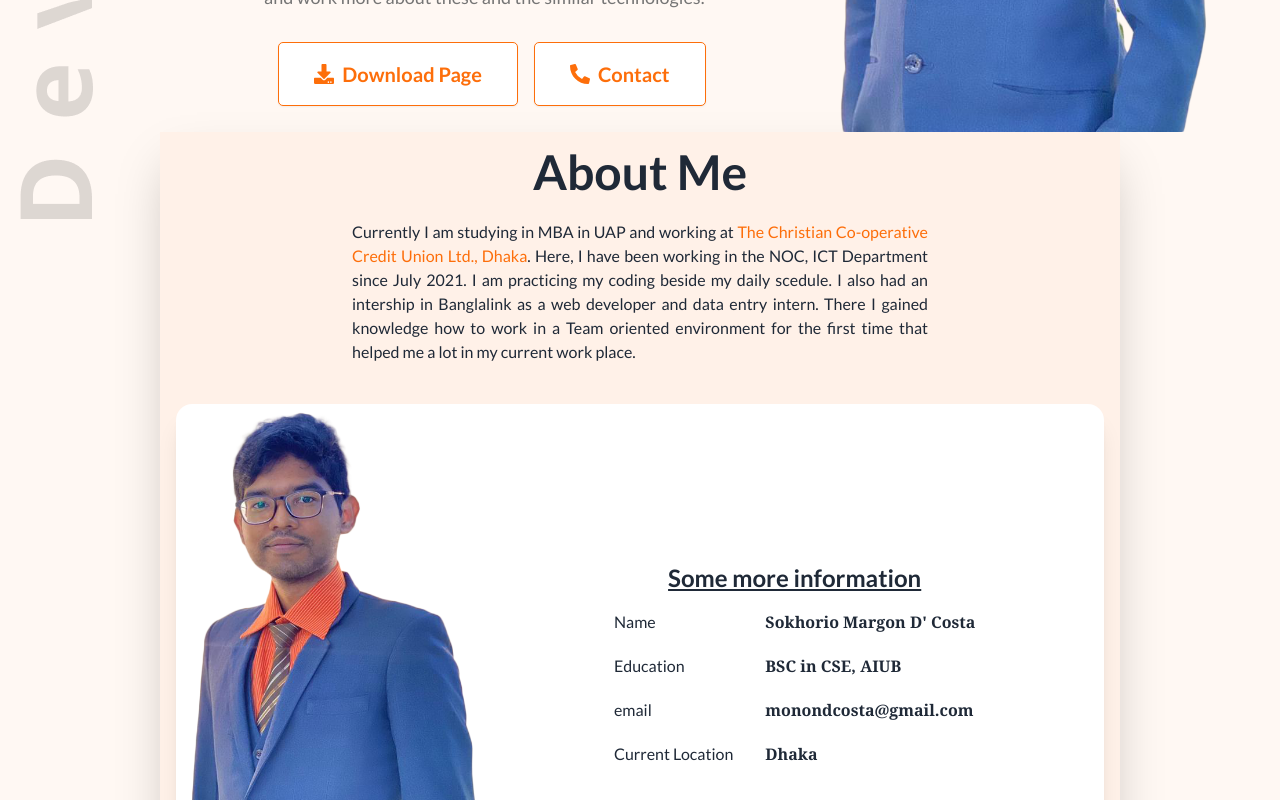
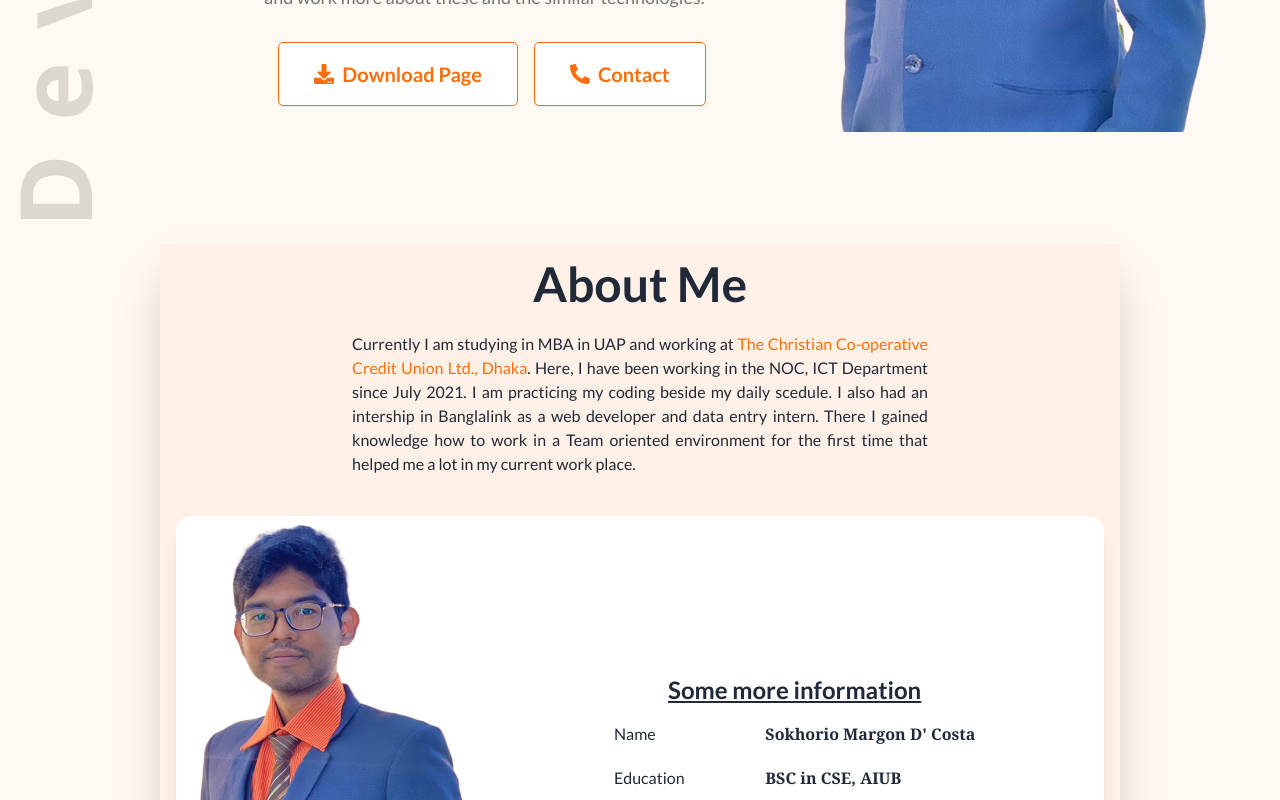
Before and after one commit to Marg0n/Portfolio, a React (Vite) app: page / in a window 1280 px wide. Shown: the part 640-1440 px from the top of the page. Built offline with nearby package versions, Linux system fonts and the light colour scheme.

Commit message:
Fix: mt-28 added in about

```diff
--- a/src/components/About.jsx
+++ b/src/components/About.jsx
@@ -3,7 +3,7 @@ import Pimg from "../assets/images/SMD.png"
 const About = () => {
     return (
         <>
-            <div className="hero  min-h-screen" id="about">
+            <div className="hero mt-28 min-h-screen" id="about">
                 <div className="hero-content text-center md:w-3/4 min-h-3/4 shadow-2xl bg-opacity-5 bg-orange-500 flex flex-col">
                     <div className="max-w-xl ">
                         <h1 className="text-5xl font-bold">About Me</h1>
```
